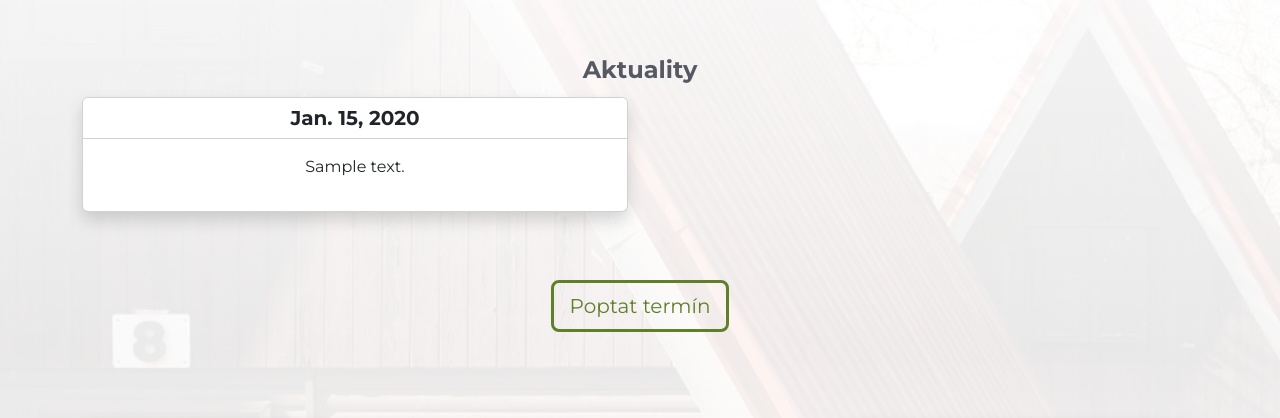
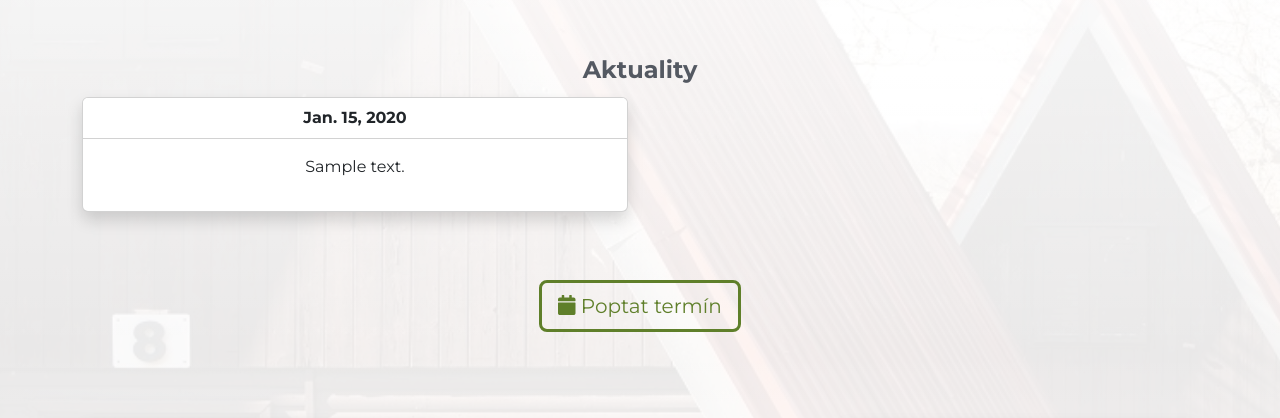
Before and after one commit to syny-o/prachovec, a Django app: page / in a window 1280 px wide. Shown: the part 976-1394 px from the top of the page. Run offline with Django 5.2, Linux system fonts and the light colour scheme; tables that the repository leaves empty hold one stand-in row (values such as "Sample post"); grey boxes marked "Sample" are stand-in pictures; parts of the project's set-up code (start-up, migrations or seed data) failed here and were passed over; some libraries are stand-ins or nearby versions.

Commit message:
updaed button

```diff
--- a/prachovec/templates/mysite/home/news.html
+++ b/prachovec/templates/mysite/home/news.html
@@ -10,7 +10,7 @@
                 <div class="card shadow my-1">
                     <div class="card-header bg-white d-flex justify-content-center align-items-center gap-3">
                         {% comment %} <i class="fa fa-calendar text-primary fa-1x"></i> {% endcomment %}
-                        <h5 class="title m-0"><b>{{ one_news.date.date }}</b></h5>
+                        <p class="title m-0"><b>{{ one_news.date.date }}</b></p>
                     </div>
                     <div class="card-body text-center">
 
@@ -29,7 +29,9 @@
     </div>
 
     <div class="m-lg-5 mt-4 py-3 d-flex justify-content-center">
-        <button class="btn btn-lg btn-secondary">Poptat termín</button>
+        <a href="{% url 'mysite:ubytovani' %}#contact-form" class="btn btn-lg btn-secondary"><i class="fas fa-calendar">
+            </i>Poptat
+            termín</a>
     </div>
 
 </section>
```
